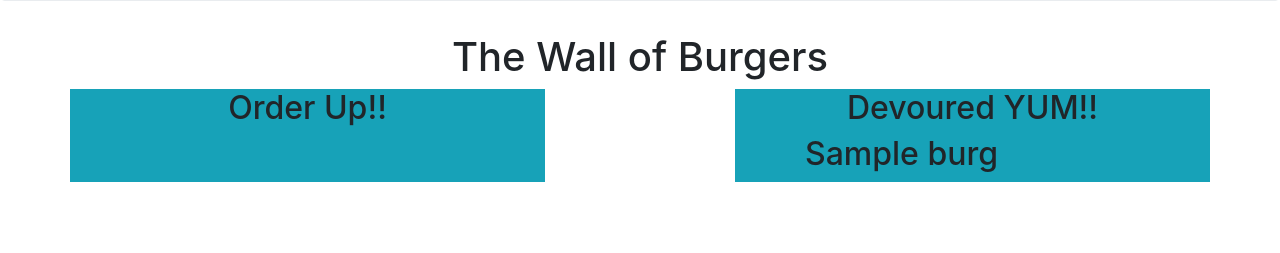
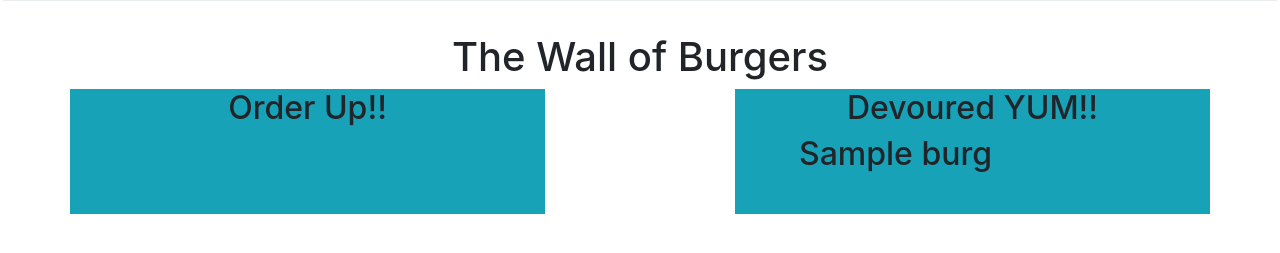
Before and after one commit to Cjochen2/Eat-Da-Burger, a Node server app: template views/index.handlebars in a window 1280 px wide. Shown: the part 349-602 px from the top of the page. Run offline with Node 20, Linux system fonts and the light colour scheme; the template is opened without the code that fills it: most values are stand-ins (such as "Sample title", 1, 10 or a date in 2020); some libraries are stand-ins or nearby versions.

Commit message:
updated some css issues

```diff
--- a/config/connection.js
+++ b/config/connection.js
@@ -5,7 +5,7 @@ var connection;
 if (process.env.JAWSDB_URL) {
   connection = mysql.createConnection(process.env.JAWSDB_URL)
 } else {
-  mysql.createConnection({
+  connection = mysql.createConnection({
     host: "localhost",
     port: 3306,
     user: process.env.MYSQL_USER,
--- a/package.json
+++ b/package.json
@@ -22,6 +22,7 @@
     "dotenv": "^8.1.0",
     "express": "^4.17.1",
     "express-handlebars": "^3.1.0",
+    "heroku": "^7.29.0",
     "mysql": "^2.17.1",
     "mysql2": "^1.6.5",
     "path": "^0.12.7",
--- a/views/index.handlebars
+++ b/views/index.handlebars
@@ -43,9 +43,9 @@
             <ul>
                 {{#each burg}}
                 {{#if devoured}}
-                <div class='m-0 col-12'>
+                <div class='row'>
 
-                    <h2 class='row-12 float-left'>{{this.burger_name}}</h2>
+                    <h2 class='ml-4 mb-4'>{{this.burger_name}}</h2>
 
                 </div>
                 {{/if}}
```
Also changed, not shown: 1 other file.
